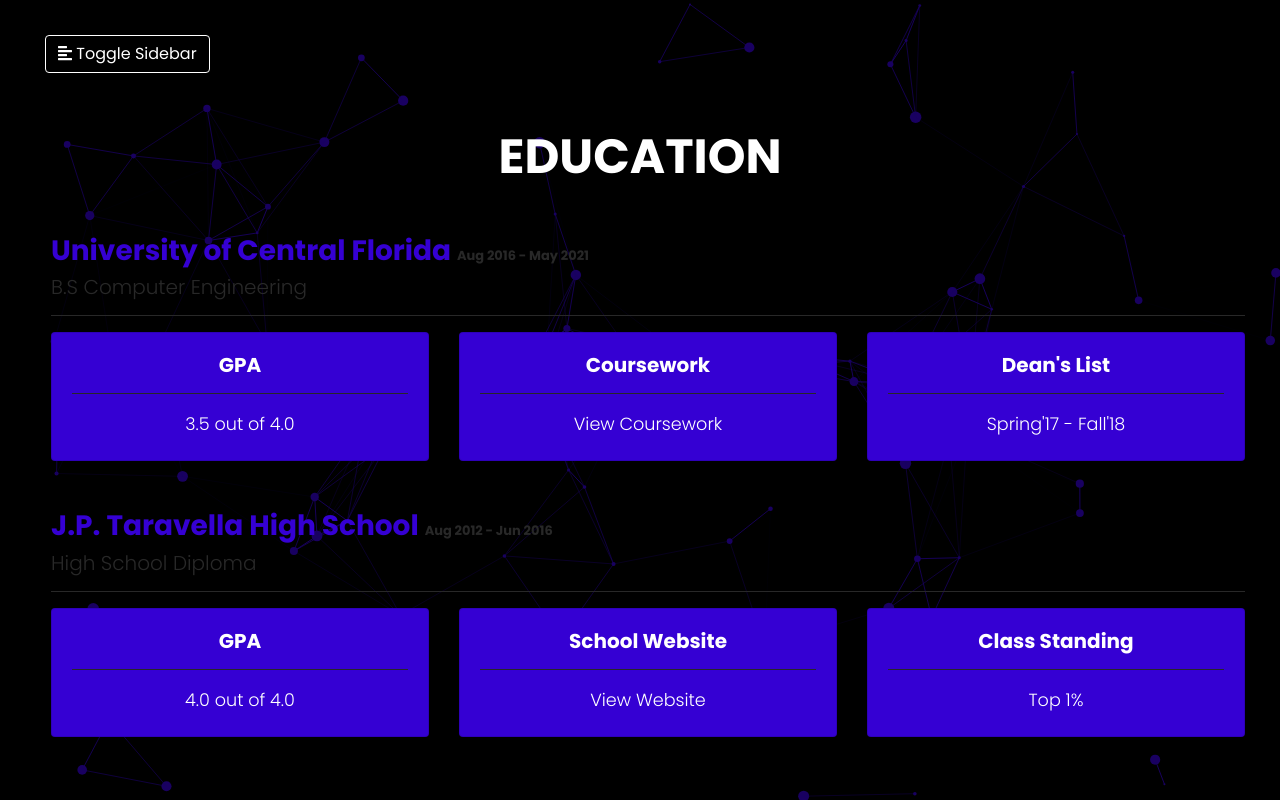
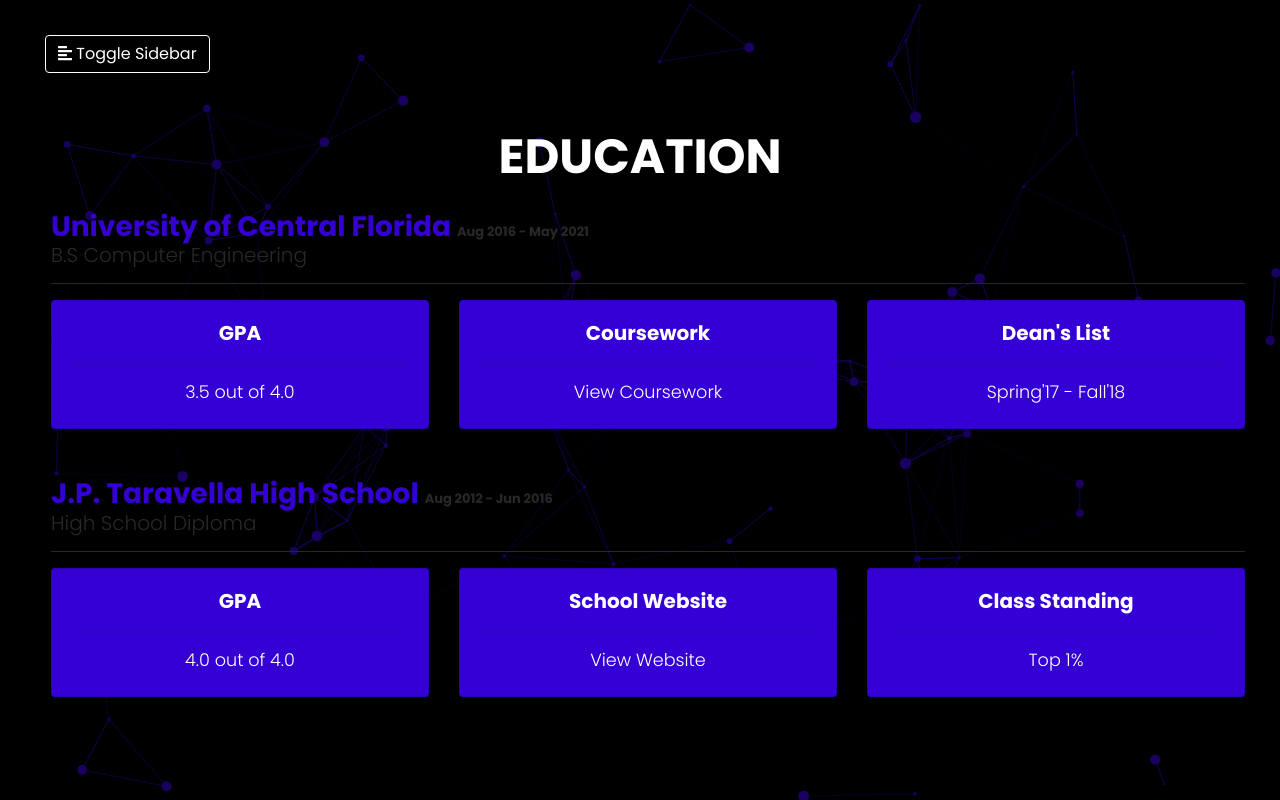
Before and after one commit to carlosricov/Personal-Portfolio, a Flask app: page /education in a window 1280 px wide. Run offline with Flask 2, Linux system fonts and the light colour scheme; some libraries are stand-ins or nearby versions.

Commit message:
Tweaks education pg styling

```diff
--- a/app/templates/education.html
+++ b/app/templates/education.html
@@ -71,9 +71,10 @@
                 <h1 class="container-fluid text-uppercase font-weight-bold mb-0 d-flex justify-content-center" style="font-size: 3rem;">Education</h1>
             </div>
         </section>
-        <section class="d-flex justify-content-left pl-3 pt-5">
+        <section class="d-flex justify-content-left pl-3 pt-4">
             <div class="container-fluid">
-                <h3 class="education-text text-left font-weight-bold">University of Central Florida <span class="font-weight-bold date-text" style="font-size: small;">Aug 2016 - May 2021</span></h3>
+                <h3 class="education-text text-left font-weight-bold d-none d-md-inline">University of Central Florida <span class="font-weight-bold date-text" style="font-size: small;">Aug 2016 - May 2021</span></h3>
+                <h3 class="education-text text-left font-weight-bold d-md-none">Univ. Central Florida <span class="font-weight-bold date-text" style="font-size: small;">Aug 2016 - May 2021</span></h3>
                 <h5 class="date-text text-left font-weight-light">B.S Computer Engineering</h5>
                 <hr class="solid">
                 <div class="card-deck">
@@ -103,7 +104,8 @@
         </section>
         <section class="d-flex justify-content-left pl-3 pt-5">
             <div class="container-fluid">
-                <h3 class="education-text text-left font-weight-bold">J.P. Taravella High School <span class="font-weight-bold date-text" style="font-size: small;">Aug 2012 - Jun 2016</span></h3>
+                <h3 class="education-text text-left font-weight-bold d-none d-md-inline">J.P. Taravella High School <span class="font-weight-bold date-text" style="font-size: small;">Aug 2012 - Jun 2016</span></h3>
+                <h3 class="education-text text-left font-weight-bold d-md-none">J.P. Taravella HS <span class="font-weight-bold date-text" style="font-size: small;">Aug 2012 - Jun 2016</span></h3>
                 <h5 class="date-text text-left font-weight-light">High School Diploma</h5>
                 <hr class="solid">
                 <div class="card-deck">
```
